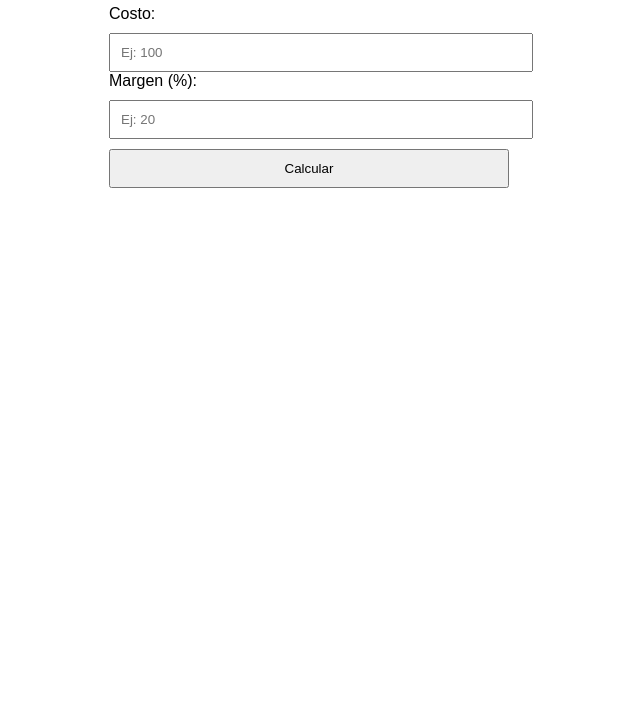
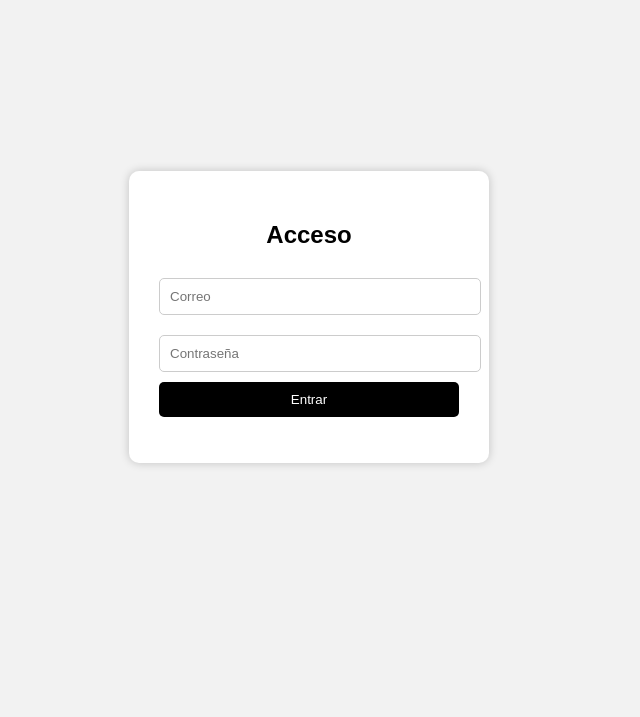
Before and after one commit to kgomez1504/3r-api, a website: page index.html in a window 1280 px wide. Shown: the part 83-800 px from the top of the page, without its empty margins (331-971 px from the left). Drawn offline with nearby package versions, Linux system fonts and the light colour scheme.

Commit message:
Add login functionality and style to index.html

```diff
--- a/index.html
+++ b/index.html
@@ -2,83 +2,99 @@
 <html lang="es">
 <head>
   <meta charset="UTF-8">
-  <title>Calculadora de Precios</title>
-
+  <title>Iniciar Sesión</title>
   <style>
     body {
       font-family: Arial;
-      max-width: 400px;
-      margin: auto;
-      padding: 20px;
+      background: #f2f2f2;
+      display: flex;
+      justify-content: center;
+      align-items: center;
+      height: 100vh;
+      margin: 0;
     }
-
-    input, button {
+    .login-box {
+      background: white;
+      padding: 30px;
+      border-radius: 10px;
+      box-shadow: 0 0 10px rgba(0,0,0,0.2);
+      width: 300px;
+      text-align: center;
+    }
+    input {
       width: 100%;
       padding: 10px;
+      margin: 10px 0;
+      border: 1px solid #ccc;
+      border-radius: 5px;
+    }
+    button {
+      width: 100%;
+      padding: 10px;
+      background: black;
+      color: white;
+      border: none;
+      cursor: pointer;
+      border-radius: 5px;
+    }
+    #msg {
+      color: red;
       margin-top: 10px;
-    }
-
-    button {
-      cursor: pointer;
     }
   </style>
 </head>
 <body>
 
-<h2>Calculadora de Precios</h2>
+<div class="login-box">
+  <h2>Acceso</h2>
+  <input id="user" type="text" placeholder="Correo">
+  <input id="pass" type="password" placeholder="Contraseña">
+  <button onclick="login()">Entrar</button>
+  <p id="msg"></p>
+</div>
 
-<label>Costo:</label>
-<input id="costo" type="number" placeholder="Ej: 100">
-
-<label>Margen (%):</label>
-<input id="margen" type="number" placeholder="Ej: 20">
-
-<button onclick="calcular()">Calcular</button>
-
-<h3 id="resultado"></h3>
-
-<!-- Librería de Supabase -->
+<!-- Supabase -->
 <script src="https://cdn.jsdelivr.net/npm/@supabase/supabase-js@2"></script>
 
 <script>
-  // 🔴 PEGA AQUÍ TUS DATOS DE SUPABASE
-  const supabaseUrl = "https://pkkblvultuuzgnuxxajs.supabase.co";
-const supabaseKey = "sb_publishable_kwU5idsCkhnhGYzmgE2B7Q_dvRxU1gU";
-
+  // 🔴 DATOS CORRECTOS DE SUPABASE
+  const supabaseUrl = "https://pkkblvultuuzgnuxxajs.supabase.co"; // SIN /rest/v1/
+  const supabaseKey = "TU_PUBLISHABLE_KEY_AQUI";
   const supabaseClient = supabase.createClient(supabaseUrl, supabaseKey);
 
-  async function calcular() {
-    let costo = parseFloat(document.getElementById("costo").value);
-    let margen = parseFloat(document.getElementById("margen").value);
+  async function login() {
+    const correo = document.getElementById("user").value.trim();
+    const pass = document.getElementById("pass").value.trim();
 
-    // Validación básica
-    if (isNaN(costo) || isNaN(margen)) {
-      alert("Por favor ingresa valores válidos");
+    if (!correo || !pass) {
+      document.getElementById("msg").innerText = "Completa todos los campos";
       return;
     }
 
-    let precio = costo + (costo * margen / 100);
-
-    document.getElementById("resultado").innerText =
-      "Precio final: " + precio.toFixed(2);
-
-    // Guardar en Supabase
+    // 🔍 Buscar usuario en Supabase
     const { data, error } = await supabaseClient
-      .from('productos')
-      .insert([
-        {
-          costo: costo,
-          margen: margen,
-          precio_final: precio
-        }
-      ]);
+      .from("Usuarios3R")
+      .select("*")
+      .eq("Correo", correo)
+      .eq("Contraseña", pass)
+      .maybeSingle();
 
     if (error) {
-      console.error("Error completo:", error);
-      alert("Error: " + error.message);
-    } else {
-      console.log("Guardado correctamente");
+      console.error(error);
+      document.getElementById("msg").innerText = "Error en el servidor";
+      return;
     }
+
+    if (!data) {
+      document.getElementById("msg").innerText = "Usuario o contraseña incorrectos";
+      return;
+    }
+
+    // ✔ Usuario válido
+    alert("Bienvenido " + data.Nombre);
+
+    // Redirigir a la app
+    window.location.href = "app.html";
   }
 </script>
 
```
